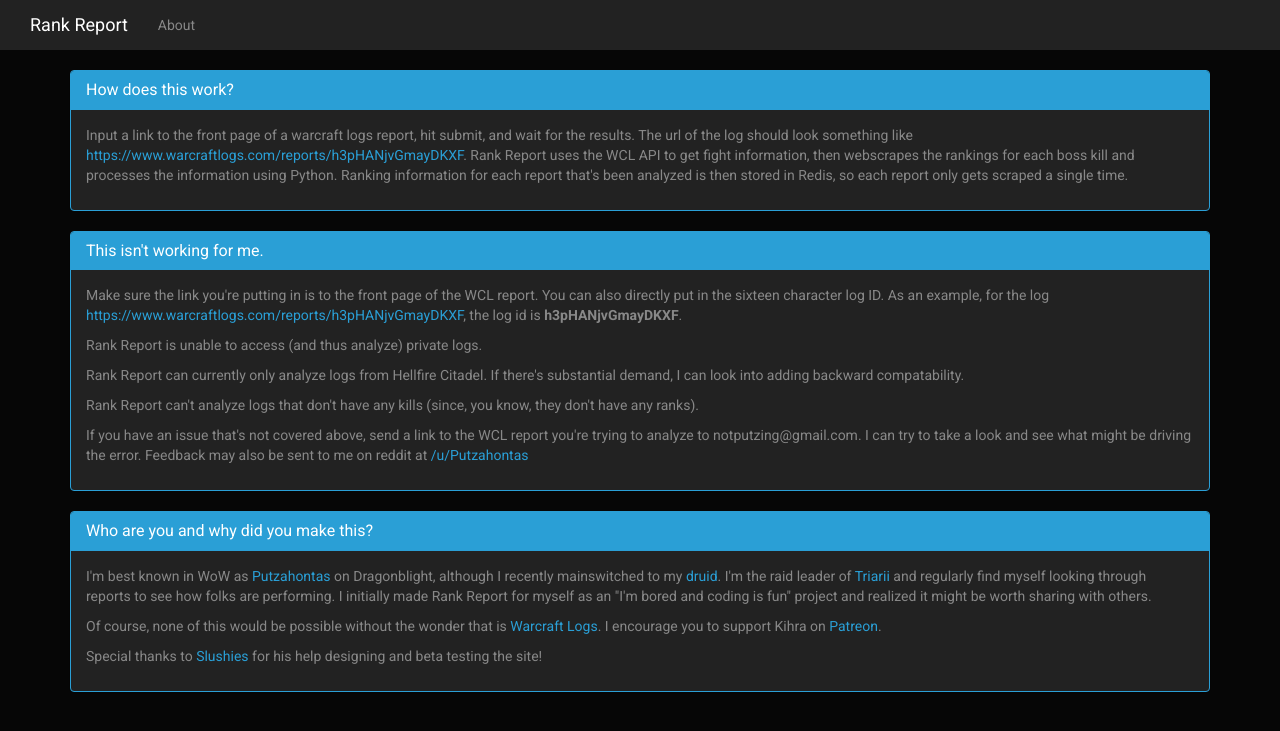
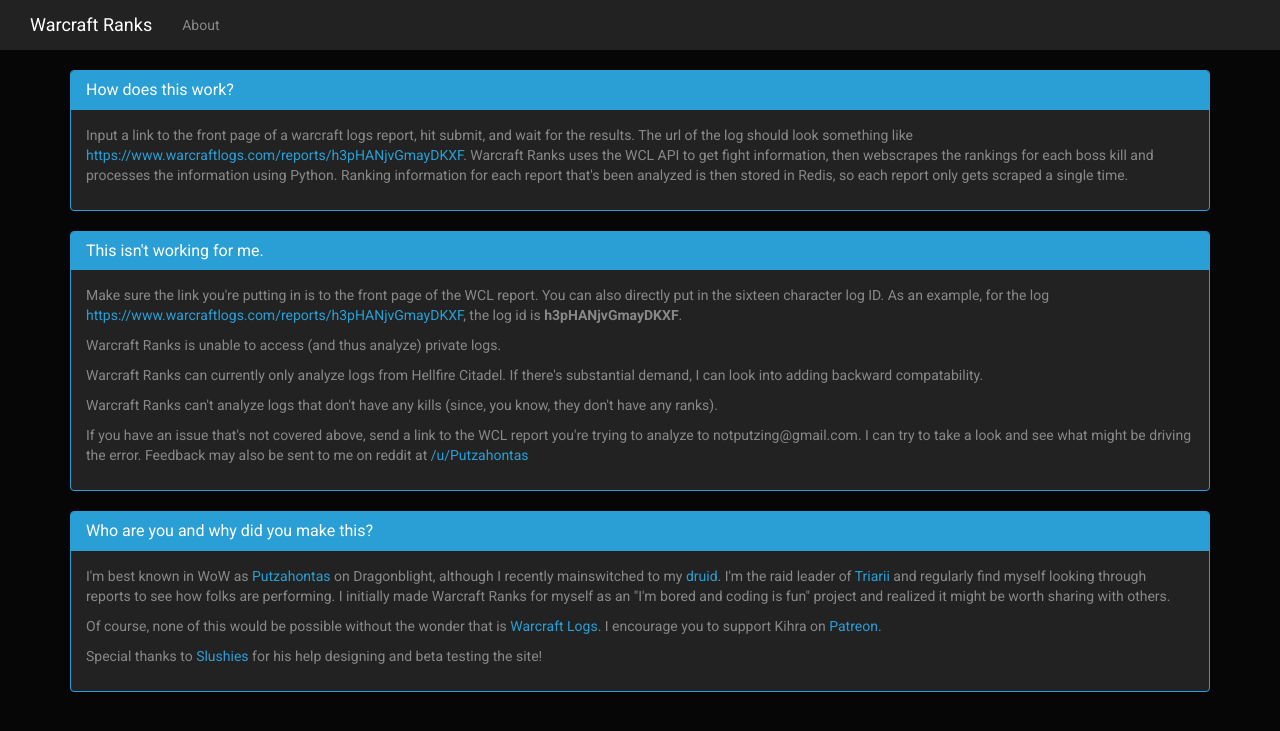
Before and after one commit to torypayne/WCLranks, a Flask app: page /about in a window 1280 px wide. Shown: the top 731 px of the page. Run offline with Flask 2, Linux system fonts and the light colour scheme; some libraries are stand-ins or nearby versions.

Commit message:
now featuring a not terrible name

```diff
--- a/templates/404.html
+++ b/templates/404.html
@@ -1,6 +1,6 @@
 <!DOCTYPE html>
 <html lang="en"><head>
-<title>Rank Report - Get all the ranks from your Warcraft Logs Reports</title>
+<title>Warcraft Ranks - Get all the ranks from your Warcraft Logs Reports</title>
 <link rel="stylesheet" href="static/css/cyborg.bootstrap.min.css">
 
 <link rel="stylesheet" href="static/css/main.css">
@@ -18,7 +18,7 @@
                       <span class="icon-bar"></span>
                       <span class="icon-bar"></span>
                     </button>
-                    <a class="navbar-brand" href="/">Rank Report</a>
+                    <a class="navbar-brand" href="/">Warcraft Ranks</a>
                   </div>
                     <ul class="nav navbar-nav">
                     <ul class="nav navbar-nav navbar-right">
--- a/templates/about.html
+++ b/templates/about.html
@@ -1,6 +1,6 @@
 <!DOCTYPE html>
 <html lang="en"><head>
-<title>Rank Report - Get all the ranks from your Warcraft Logs Reports</title>
+<title>Warcraft Ranks - Get all the ranks from your Warcraft Logs Reports</title>
 <link rel="stylesheet" href="static/css/cyborg.bootstrap.min.css">
 
 <link rel="stylesheet" href="static/css/main.css">
@@ -18,7 +18,7 @@
                       <span class="icon-bar"></span>
                       <span class="icon-bar"></span>
                     </button>
-                    <a class="navbar-brand" href="/">Rank Report</a>
+                    <a class="navbar-brand" href="/">Warcraft Ranks</a>
                   </div>
                     <ul class="nav navbar-nav">
                     <ul class="nav navbar-nav navbar-right">
@@ -35,7 +35,7 @@
           <h3 class="panel-title">How does this work?</h3>
         </div>
         <div class="panel-body">
-           <p>Input a link to the front page of a warcraft logs report, hit submit, and wait for the results. The url of the log should look something like <a href="https://www.warcraftlogs.com/reports/h3pHANjvGmayDKXF" target="_blank">https://www.warcraftlogs.com/reports/h3pHANjvGmayDKXF</a>.  Rank Report uses the WCL API to get fight information, then webscrapes the rankings for each boss kill and processes the information using Python.  Ranking information for each report that's been analyzed is then stored in Redis, so each report only gets scraped a single time.</p>
+           <p>Input a link to the front page of a warcraft logs report, hit submit, and wait for the results. The url of the log should look something like <a href="https://www.warcraftlogs.com/reports/h3pHANjvGmayDKXF" target="_blank">https://www.warcraftlogs.com/reports/h3pHANjvGmayDKXF</a>.  Warcraft Ranks uses the WCL API to get fight information, then webscrapes the rankings for each boss kill and processes the information using Python.  Ranking information for each report that's been analyzed is then stored in Redis, so each report only gets scraped a single time.</p>
         </div>
 
       </div>
@@ -47,9 +47,9 @@
 
         <div class="panel-body">
             <p>Make sure the link you're putting in is to the front page of the WCL report.  You can also directly put in the sixteen character log ID.  As an example, for the log <a href="https://www.warcraftlogs.com/reports/h3pHANjvGmayDKXF" target="_blank">https://www.warcraftlogs.com/reports/h3pHANjvGmayDKXF</a>, the log id is <b>h3pHANjvGmayDKXF</b>.</p>
-            <p>Rank Report is unable to access (and thus analyze) private logs.</p>
-            <p>Rank Report can currently only analyze logs from Hellfire Citadel. If there's substantial demand, I can look into adding backward compatability.</p>
-            <p>Rank Report can't analyze logs that don't have any kills (since, you know, they don't have any ranks).</p>
+            <p>Warcraft Ranks is unable to access (and thus analyze) private logs.</p>
+            <p>Warcraft Ranks can currently only analyze logs from Hellfire Citadel. If there's substantial demand, I can look into adding backward compatability.</p>
+            <p>Warcraft Ranks can't analyze logs that don't have any kills (since, you know, they don't have any ranks).</p>
             <p>If you have an issue that's not covered above, send a link to the WCL report you're trying to analyze to notputzing@gmail.com. I can try to take a look and see what might be driving the error.  Feedback may also be sent to me on reddit at <a href="http://www.reddit.com/user/Putzahontas" target="_blank">/u/Putzahontas</a></p>
         </div>
 
@@ -63,7 +63,7 @@
         </div>
 
         <div class="panel-body">
-            <p>I'm best known in WoW as <a href="http://us.battle.net/wow/en/character/dragonblight/Putzahontas/simple" target="_blank">Putzahontas</a> on Dragonblight, although I recently mainswitched to my <a href="http://us.battle.net/wow/en/character/dragonblight/Putzform/simple" target="_blank">druid</a>.  I'm the raid leader of <a href="http://thetriarii.com/" target="_blank">Triarii</a> and regularly find myself looking through reports to see how folks are performing.  I initially made Rank Report for myself as an "I'm bored and coding is fun" project and realized it might be worth sharing with others.</p>
+            <p>I'm best known in WoW as <a href="http://us.battle.net/wow/en/character/dragonblight/Putzahontas/simple" target="_blank">Putzahontas</a> on Dragonblight, although I recently mainswitched to my <a href="http://us.battle.net/wow/en/character/dragonblight/Putzform/simple" target="_blank">druid</a>.  I'm the raid leader of <a href="http://thetriarii.com/" target="_blank">Triarii</a> and regularly find myself looking through reports to see how folks are performing.  I initially made Warcraft Ranks for myself as an "I'm bored and coding is fun" project and realized it might be worth sharing with others.</p>
             <p>Of course, none of this would be possible without the wonder that is <a href="https://www.warcraftlogs.com/" target="_blank">Warcraft Logs</a>.  I encourage you to support Kihra on <a href="https://www.patreon.com/warcraftlogs" target="_blank">Patreon</a>.</p>
             <p>Special thanks to <a href="http://us.battle.net/wow/en/character/dragonblight/Slushies/simple" target="_blank">Slushies</a> for his help designing and beta testing the site!</p>
         </div>
--- a/templates/badlog.html
+++ b/templates/badlog.html
@@ -1,6 +1,6 @@
 <!DOCTYPE html>
 <html lang="en"><head>
-<title>Rank Report - Get all the ranks from your Warcraft Logs Reports</title>
+<title>Warcraft Ranks - Get all the ranks from your Warcraft Logs Reports</title>
 <link rel="stylesheet" href="static/css/cyborg.bootstrap.min.css">
 
 <link rel="stylesheet" href="static/css/main.css">
@@ -18,7 +18,7 @@
                       <span class="icon-bar"></span>
                       <span class="icon-bar"></span>
                     </button>
-                    <a class="navbar-brand" href="/">Rank Report</a>
+                    <a class="navbar-brand" href="/">Warcraft Ranks</a>
                   </div>
                     <ul class="nav navbar-nav">
                     <ul class="nav navbar-nav navbar-right">
--- a/templates/report.html
+++ b/templates/report.html
@@ -1,6 +1,6 @@
 <!DOCTYPE html>
 <html lang="en"><head>
-<title>Rank Report - Get all the ranks from your Warcraft Logs Reports</title>
+<title>Warcraft Ranks - Get all the ranks from your Warcraft Logs Reports</title>
 <!-- Latest compiled and minified CSS -->
 <link rel="stylesheet" href="https://maxcdn.bootstrapcdn.com/bootstrap/3.3.5/css/bootstrap.min.css">
 <link rel="shortcut icon" href="static/favicon.ico">
@@ -17,7 +17,7 @@
                       <span class="icon-bar"></span>
                       <span class="icon-bar"></span>
                     </button>
-                    <a class="navbar-brand" href="/">Rank Report</a>
+                    <a class="navbar-brand" href="/">Warcraft Ranks</a>
                   </div>
                     <ul class="nav navbar-nav">
                     <ul class="nav navbar-nav navbar-right">
@@ -32,7 +32,7 @@
 <br>
 <div class="col-lg-12">
             <div class="page-header"><form action="/report?report={{report}}" method="POST">
-              <h1 id="tables">Rankings at a Glance</h1>
+              <h1 id="tables">Rankings Overview</h1>
               <h5>{{rankings["guild_name"]}} - <a target="_blank" href="https://www.warcraftlogs.com/reports/{{report}}">Log</a> <input type="submit" class="btn refresh-btn btn-sm" value="Refresh Report" data-toggle="tooltip" data-placement="left" title="Pull a fresh copy of the log from WCL. Useful for live logs!"></form></h5>
 
 
```
